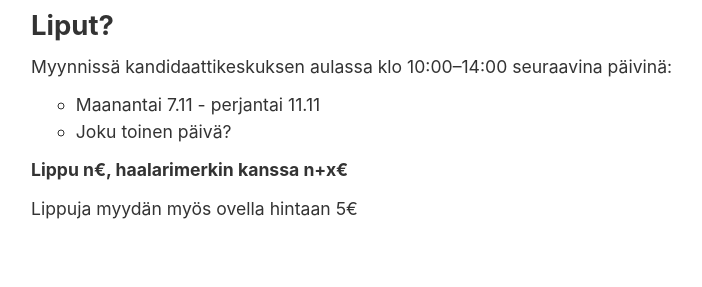
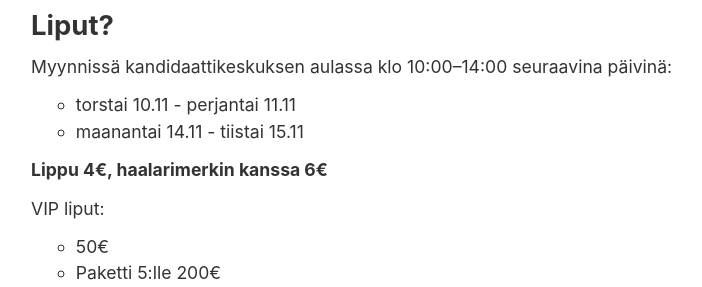
Before and after one commit to 4llu/Cannarit-2016, a website: page index.html in a window 1280 px wide. Shown: the part 1569-1856 px from the top of the page, without its empty margins (179-881 px from the left). Before the commit the page ends 1791 px from the top, so only its background shows below. Drawn offline with Linux system fonts and the light colour scheme.

Commit message:
Fixed ticket prices

```diff
--- a/index.html
+++ b/index.html
@@ -80,13 +80,19 @@
                     <h4>Liput?</h4>
                     <p>Myynnissä kandidaattikeskuksen aulassa klo 10:00–14:00 seuraavina päivinä:</p>
                     <ul class="text">
-                        <li>Maanantai 7.11 - perjantai 11.11</li>
-                        <li>Joku toinen päivä?</li>
+                        <li>torstai 10.11 - perjantai 11.11</li>
+                        <li>maanantai 14.11 - tiistai 15.11</li>
                     </ul>
                     <p>
-                        <strong>Lippu n&euro;, haalarimerkin kanssa n+x&euro;</strong>
+                        <strong>Lippu 4&euro;, haalarimerkin kanssa 6&euro;</strong>
                     </p>
-                    <p>Lippuja myydän myös ovella hintaan 5&euro;</p>
+                    <!-- <p>Lippuja myydän myös ovella hintaan 5&euro;</p> -->
+
+                    <p>VIP liput:</p>
+                    <ul class="text">
+                        <li>50&euro;</li>
+                        <li>Paketti 5:lle 200&euro;</li>
+                    </ul>
                 </div>
             </section>
         </div>
```
